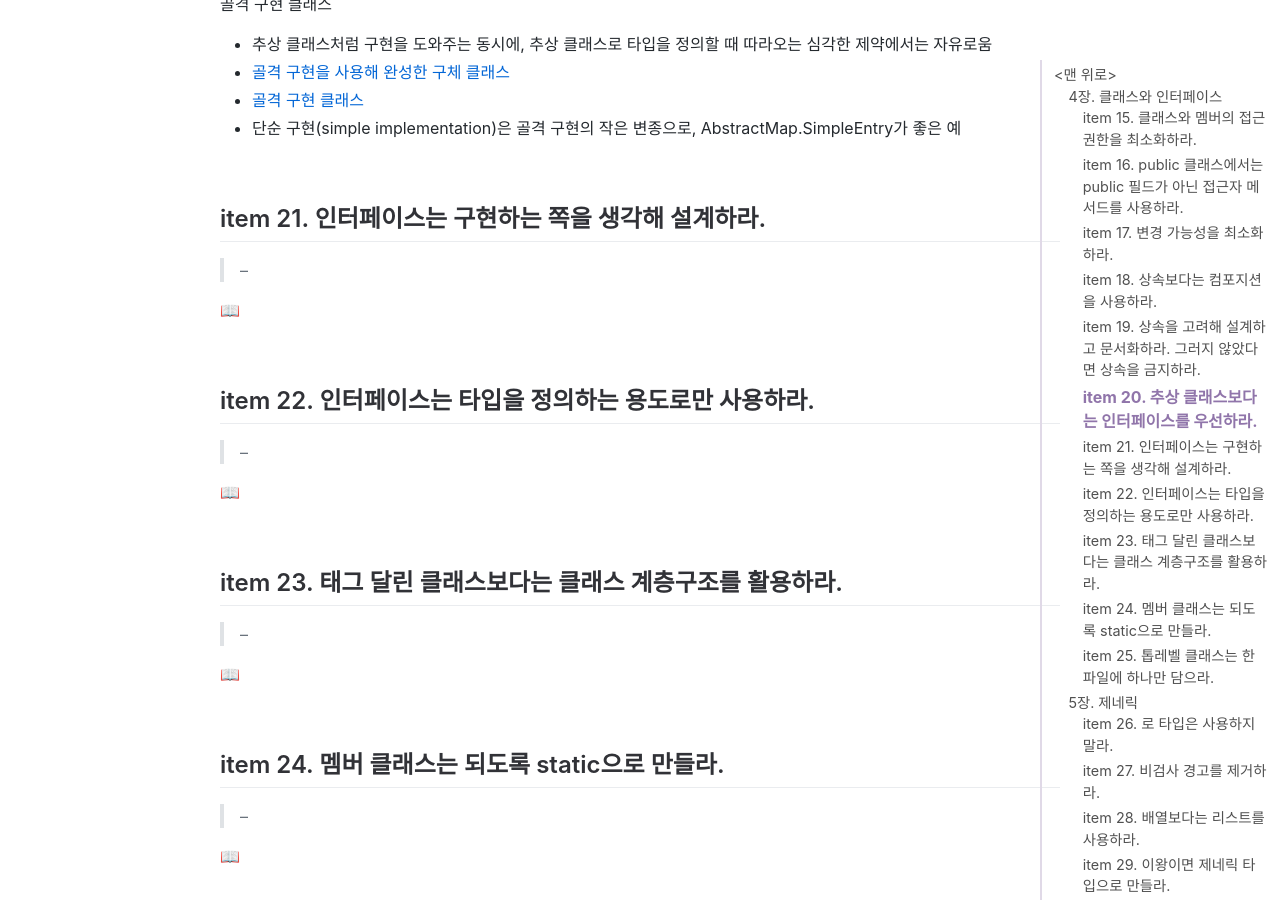
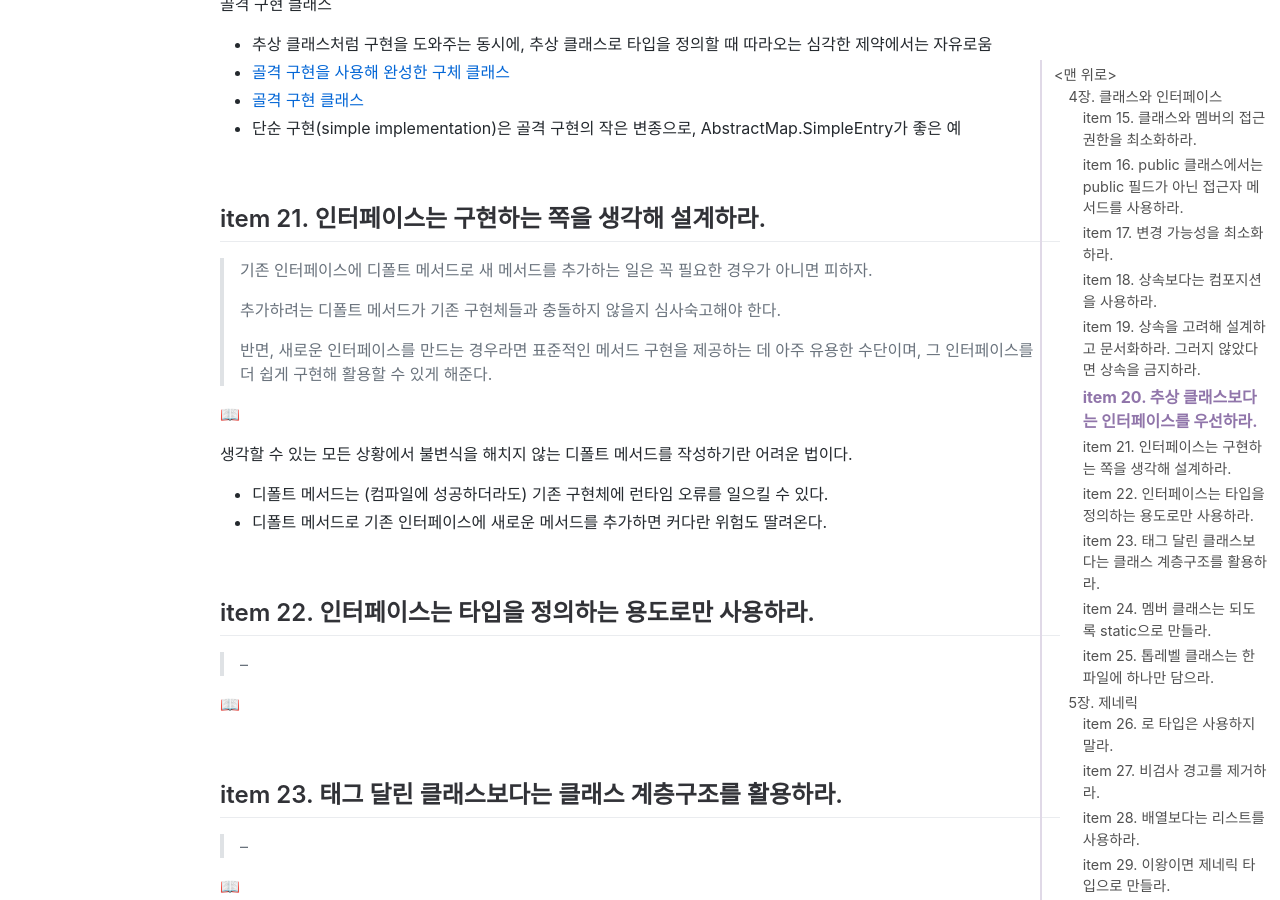
Before and after one commit to jihunparkme/jihunparkme.github.io, a Jekyll site: the page built from _posts/2023-04-22-Effective-Java-Class-Interface-Generics.md, in a window 1280 px wide and 900 px high, scrolled down 6306 px. Built offline with Jekyll 4.4.1, drawn with Linux system fonts in a browser that asks for light colours; nearby versions of some CDN libraries; comment, search, counter and statistics services are not loaded.

Commit message:
[EJ] item 21. 인터페이스는 구현하는 쪽을 생각해 설계하라.

```diff
--- a/_posts/2023-04-22-Effective-Java-Class-Interface-Generics.md
+++ b/_posts/2023-04-22-Effective-Java-Class-Interface-Generics.md
@@ -258,9 +258,18 @@ protected void removeRange(int fromIndex, int toIndex) {
 
 ## item 21. 인터페이스는 구현하는 쪽을 생각해 설계하라.
 
-> --
+> 기존 인터페이스에 디폴트 메서드로 새 메서드를 추가하는 일은 꼭 필요한 경우가 아니면 피하자.
+>
+> 추가하려는 디폴트 메서드가 기존 구현체들과 충돌하지 않을지 심사숙고해야 한다.
+>
+> 반면, 새로운 인터페이스를 만드는 경우라면 표준적인 메서드 구현을 제공하는 데 아주 유용한 수단이며, 그 인터페이스를 더 쉽게 구현해 활용할 수 있게 해준다.
 
 📖
+
+생각할 수 있는 모든 상황에서 불변식을 해치지 않는 디폴트 메서드를 작성하기란 어려운 법이다.
+
+- 디폴트 메서드는 (컴파일에 성공하더라도) 기존 구현체에 런타임 오류를 일으킬 수 있다.
+- 디폴트 메서드로 기존 인터페이스에 새로운 메서드를 추가하면 커다란 위험도 딸려온다.
 
 <br>
 
```
